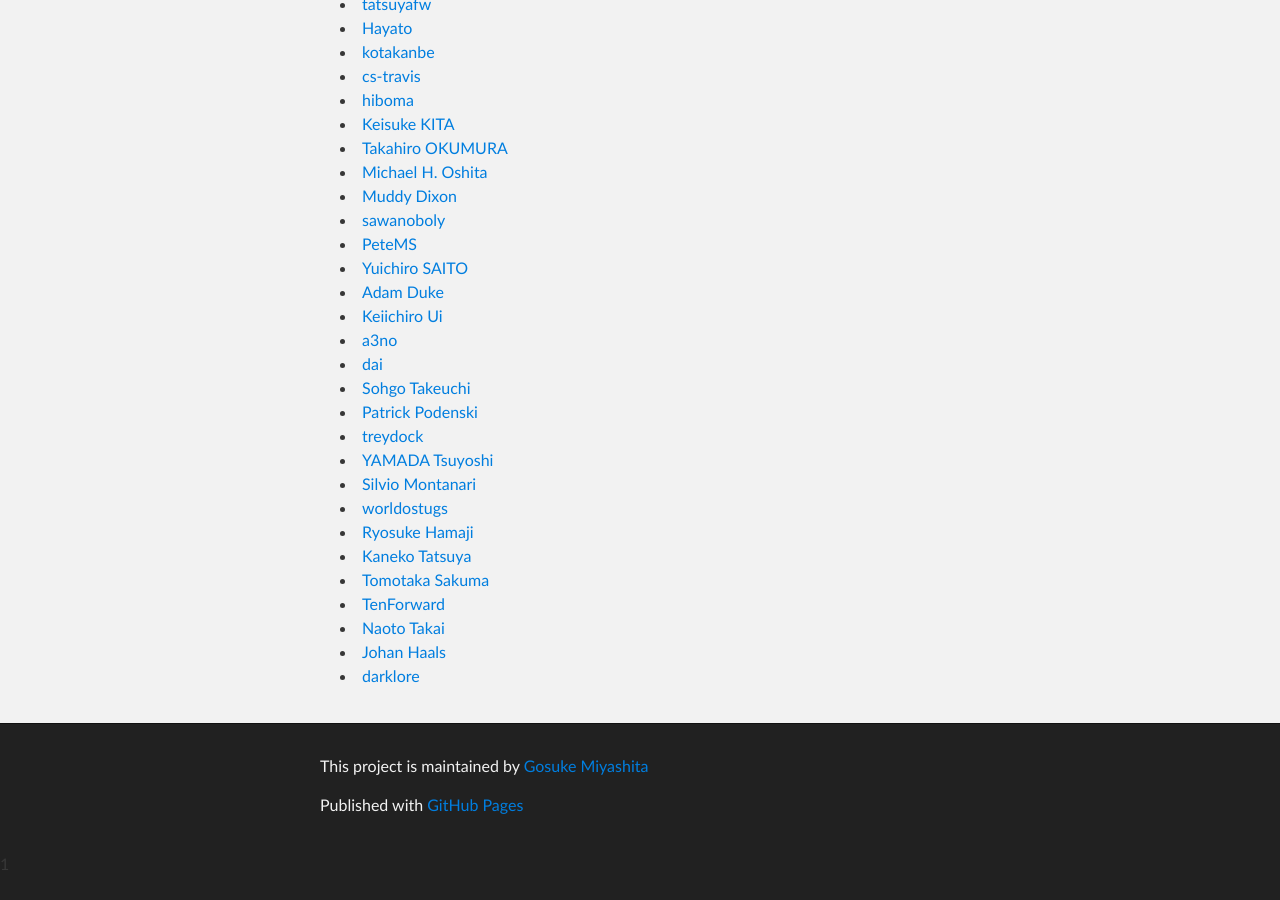
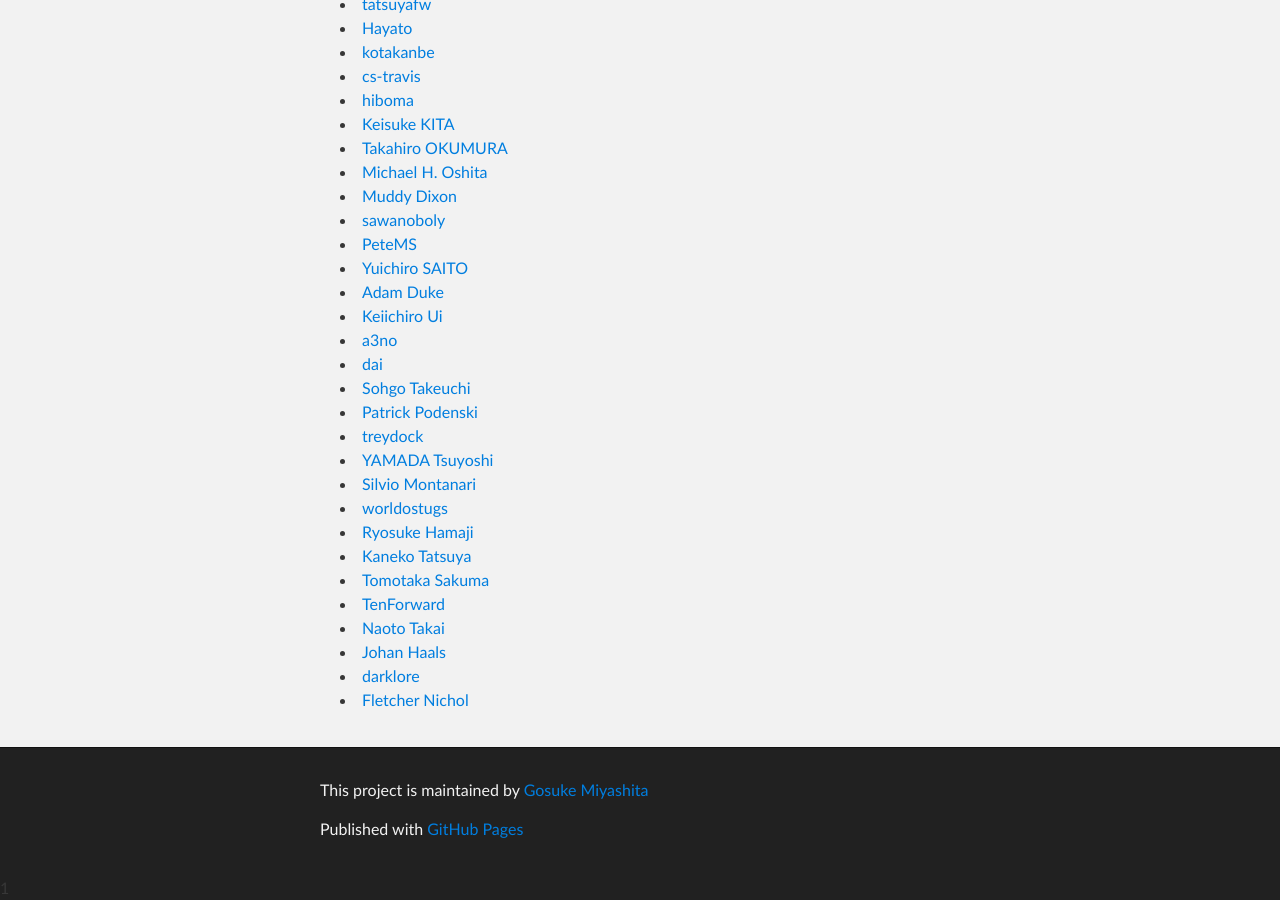
Before and after one commit to serverspec/serverspec.github.io, a Jekyll site: the page built from contributors.md, in a window 1280 px wide and 900 px high, scrolled down 1044 px. Built offline with Jekyll 4.4.1, drawn with Linux system fonts in a browser that asks for light colours; Markdown is read by kramdown in place of the engine named in the settings; before the commit the page ends 1920 px from its top, so only the background shows below that.

Commit message:
Add a contributor

```diff
--- a/contributors.md
+++ b/contributors.md
@@ -61,3 +61,4 @@ title: Contributors
  * [Naoto Takai](https://github.com/takai)
  * [Johan Haals](https://github.com/JHaals)
  * [darklore](https://github.com/darklore)
+ * [Fletcher Nichol](https://github.com/fnichol)
```
